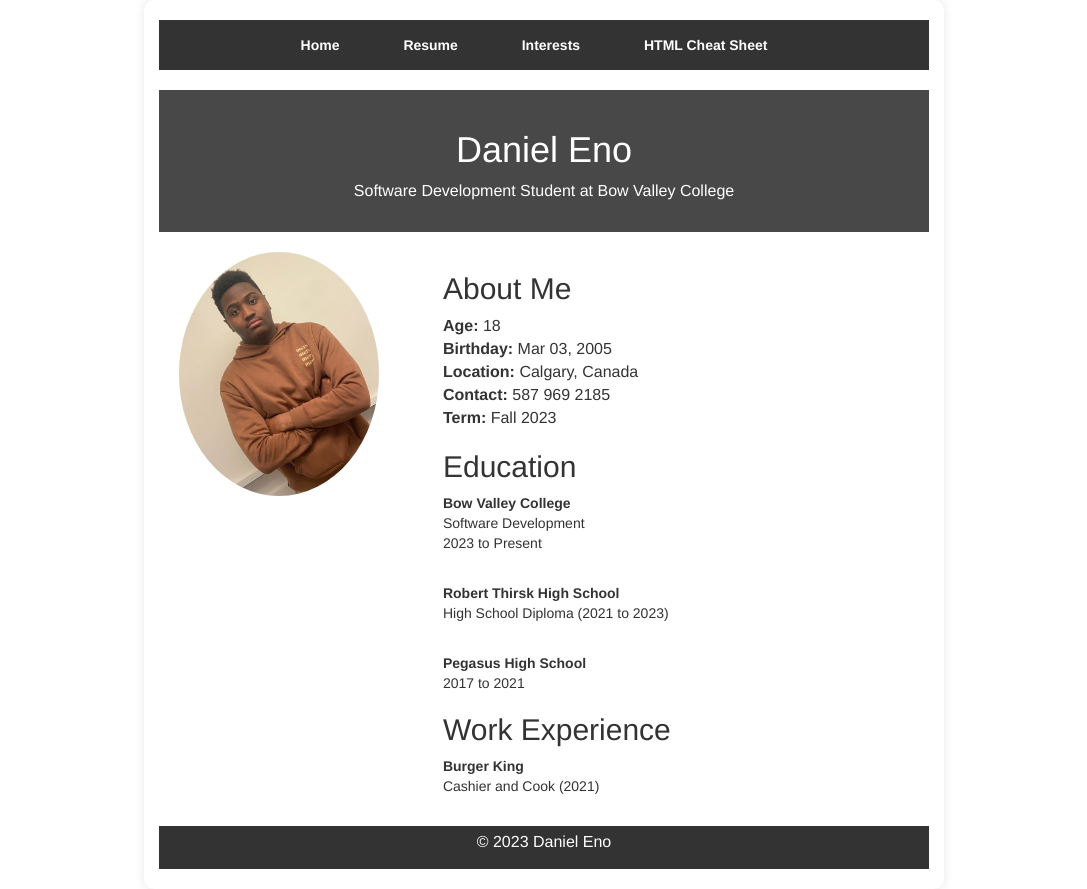
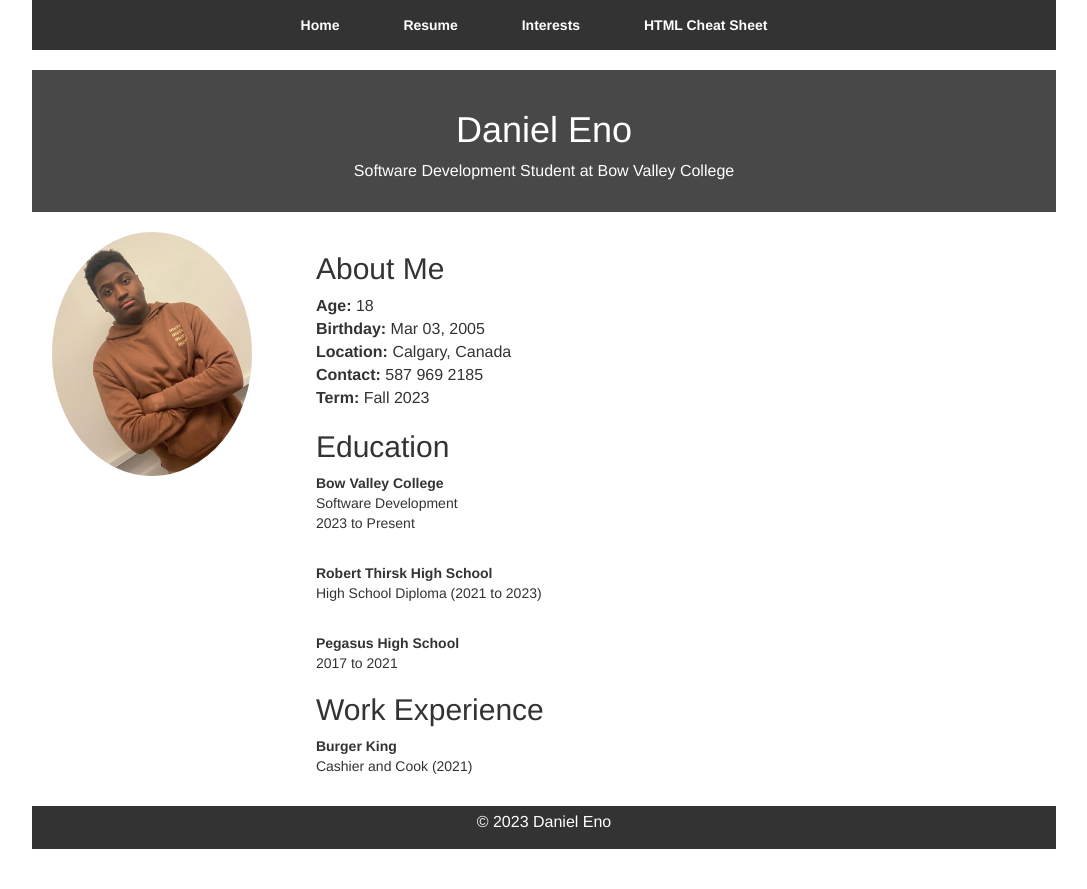
Before and after one commit to CodexCraf/Daniel---Final, a plain HTML site: page resume.html in a window 1280 px wide. Shown: the whole page, without its empty margins (96-1183 px from the left). After the commit the page ends 849 px from the top, so only its background shows below. Drawn offline with nearby package versions, Linux system fonts and the light colour scheme.

Commit message:
resume.html

```diff
--- a/resume.html
+++ b/resume.html
@@ -9,7 +9,7 @@
     <title>Resume</title>
 </head>
 <body>
-    <div class="container">
+    <div class="wrapper">
         <nav>
             <ul>
                 <li><a href="index.html">Home</a></li>
```
